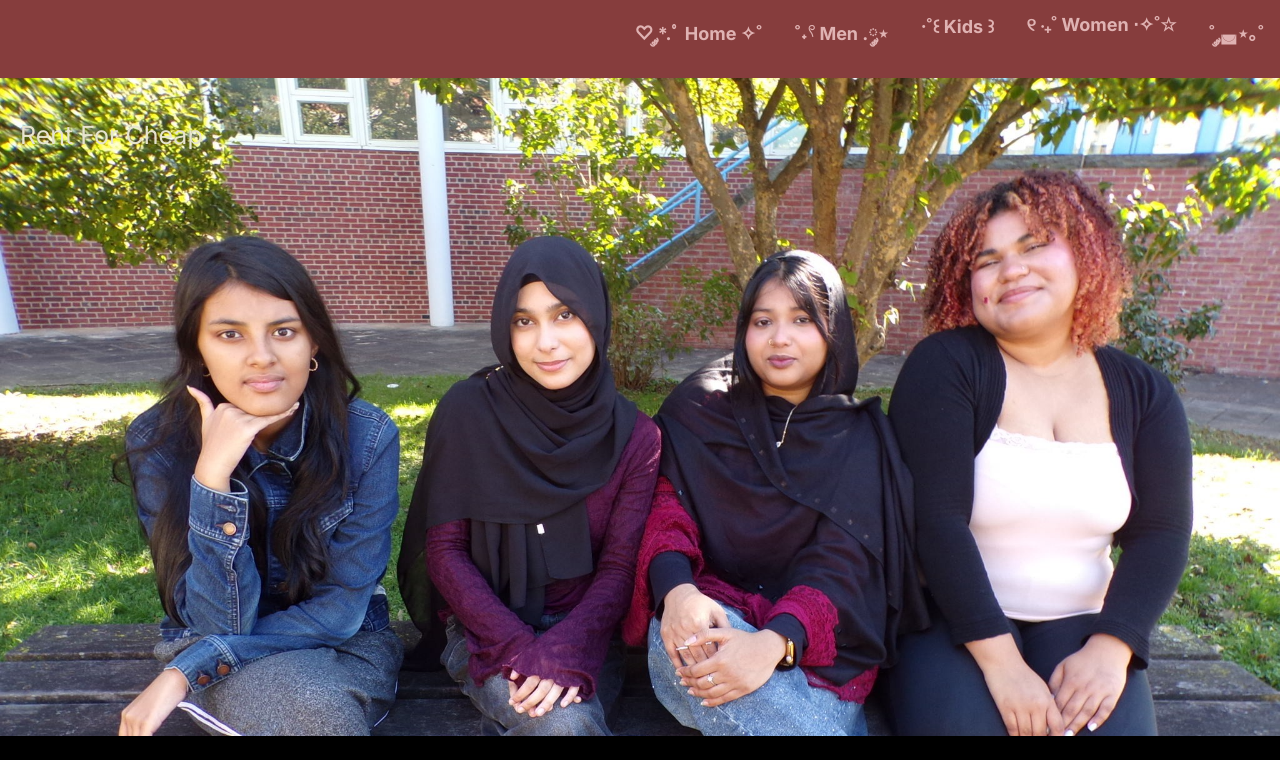
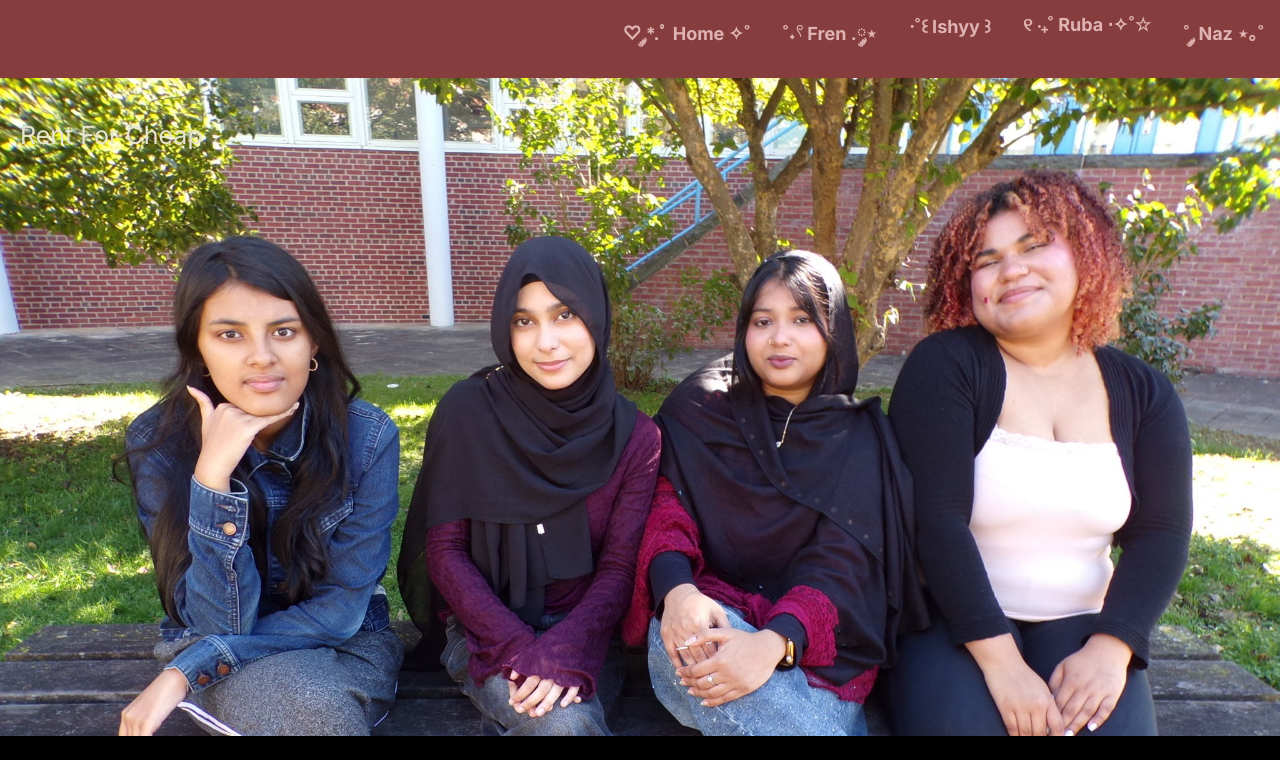
Before and after one commit to fren993/Reves, a plain HTML site: page index.html in a window 1280 px wide. Shown: the top 760 px of the page. Drawn offline with Linux system fonts and the light colour scheme.

Commit message:
ading homepage

```diff
--- a/index.html
+++ b/index.html
@@ -15,10 +15,10 @@
     <header>
       <ul class="navbar-right">
         <li><a href="index.html">♡ ༘*.ﾟ Home ✧˚</a></li>
-        <li><a href="#">˚˖𓍢 Men .༘⋆</a></li>
-        <li><a href="#">‧˚꒰ Kids ꒱</a></li>
-        <li><a href="#">୧ ‧₊˚ Women ⋅✧˚☆</a></li>
-        <li><a href="#">˚ ༘◛⋆｡˚</a></li>
+        <li><a href="https://fren993.github.io/FP.Junior-Porfolio-2025-2026/">˚˖𓍢 Fren .༘⋆</a></li>
+        <li><a href="https://isratt24.github.io/Isratt24/">‧˚꒰ Ishyy ꒱</a></li>
+        <li><a href="https://tasrubam.github.io/Junior_Portfolio_TM/">୧ ‧₊˚ Ruba ⋅✧˚☆</a></li>
+        <li><a href="https://nahmed2024.github.io/sophomore_portfolio/#resume">˚ ༘ Naz ⋆｡˚</a></li>
       </ul>
 
     </header>
@@ -63,7 +63,7 @@
 
             </div>
             <div class="gallery-item">
-                <img src="GreyFit.jpg" alt="Grey Fit with tones">
+                <a href=""><img src="GreyFit.jpg" alt="Grey Fit with tones"></a>
 
                   <div class="desc">Size: XS | Plaided medium fit skirt. NY style good for any occasion, not wore lots. Not for buy. #Renting </div>
 
```
